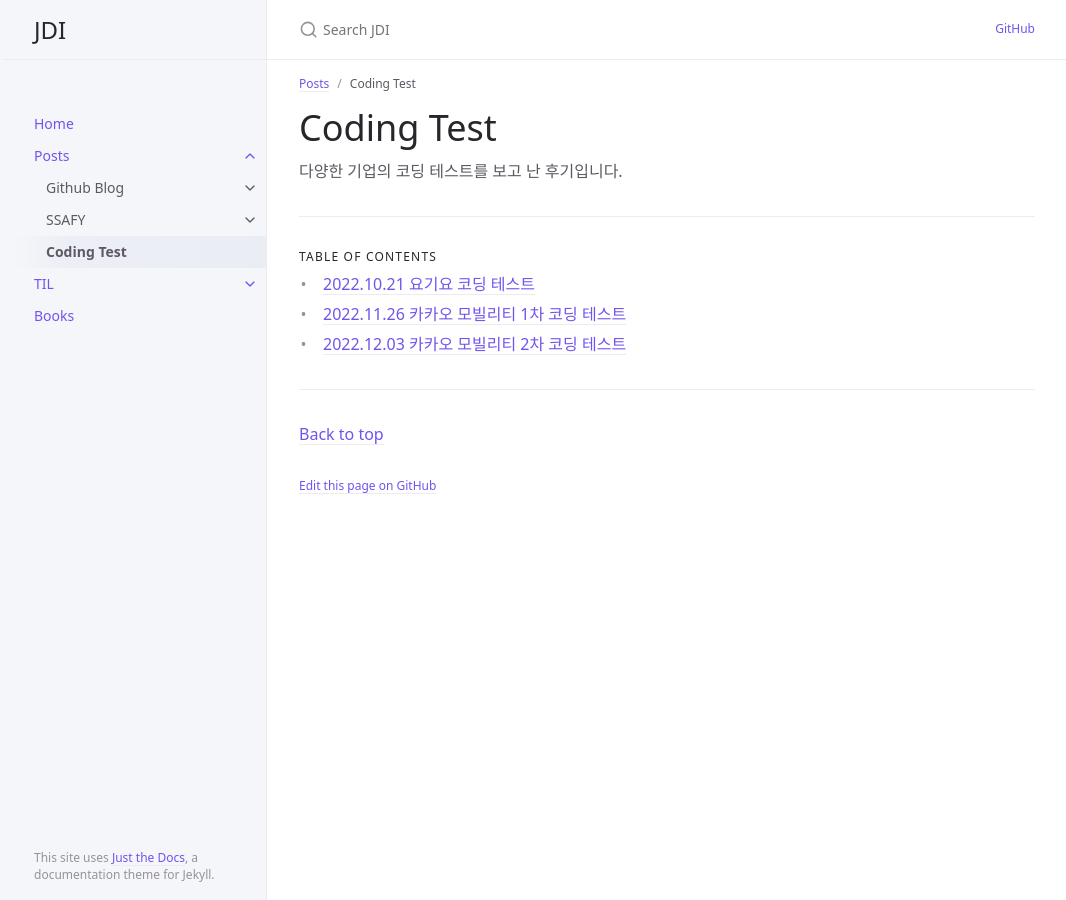
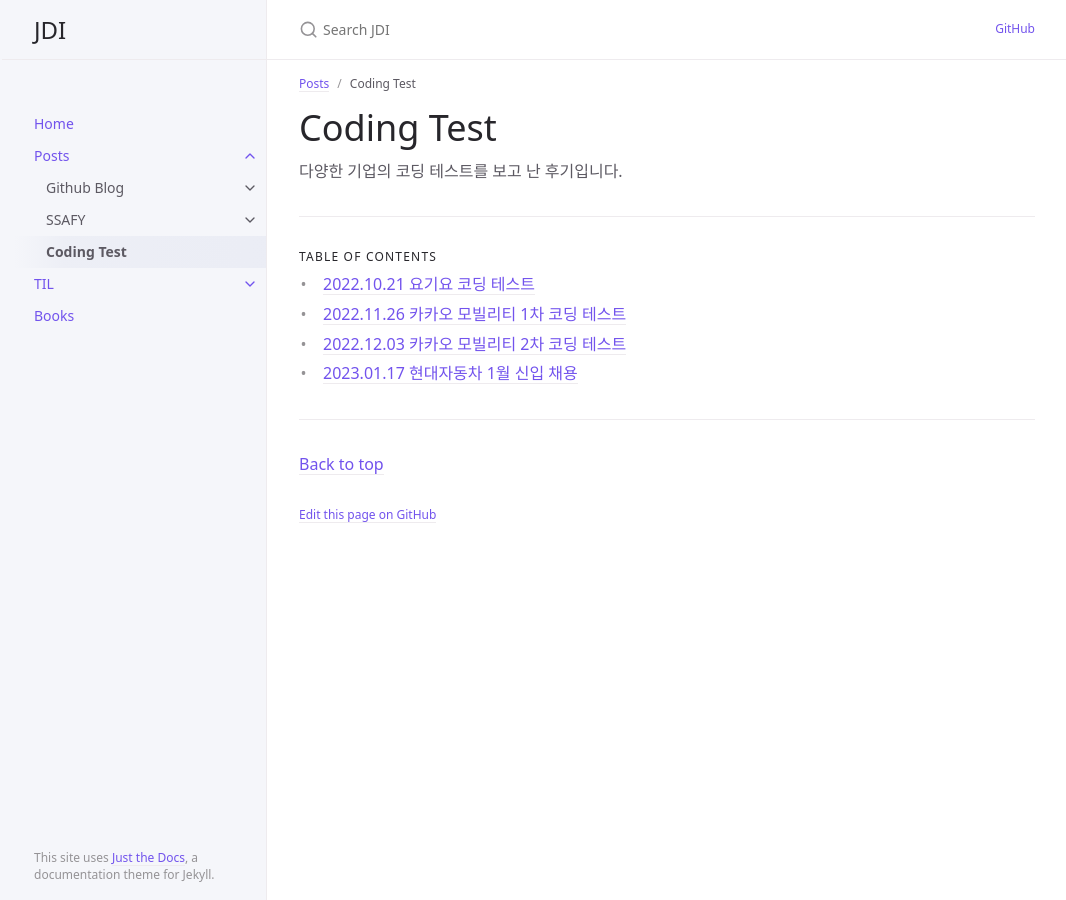
Before and after one commit to manchott/manchott-manchott.github.io, a Jekyll site: the page built from docs/posts/coding-test/introduction.md, in a window 1280 px wide. Shown: the whole page, without its empty margins (105-1171 px from the left). Built offline with Jekyll 4.4.1, drawn with Linux system fonts in a browser that asks for light colours; part of the change alters nothing that is shown.

Commit message:
upload post

```diff
--- a/docs/posts/coding-test/2022_12_03_kakao-mobility-2.md
+++ b/docs/posts/coding-test/2022_12_03_kakao-mobility-2.md
@@ -3,10 +3,10 @@ layout: default
 title: 2022.12.03 카카오 모빌리티 2차 코딩 테스트
 parent: Coding Test
 grand_parent: Posts
-last_modified_date: 2022-12-04
+last_modified_date: 2023-01-17
 ---
 
-# 2022.11.26 카카오 모빌리티 2차 코딩 테스트
+# 2022.12.03 카카오 모빌리티 2차 코딩 테스트
 {: .no_toc }
 
 ## TABLE OF CONTENTS
--- /dev/null
+++ b/docs/posts/coding-test/2023_01_17_hyundai_jan.md
@@ -0,0 +1,49 @@
+---
+layout: default
+title: 2023.01.17 현대자동차 1월 신입 채용
+parent: Coding Test
+grand_parent: Posts
+last_modified_date: 2023-01-17
+---
+
+# 2023.01.17 현대자동차 1월 신입 채용
+{: .no_toc }
+
+## TABLE OF CONTENTS
+{: .no_toc .text-delta }
+
+1. TOC
+{:toc}
+
+---
+
+## 현대자동차 1월 신입 채용
+* 일시: 2023.01.17 10:00~12:30
+* 플랫폼: Softeer
+* 사용 언어: Python
+* 문제 수: 3
+* 특이점: 현대자동차에서 운영하는 Softeer 사이트에서 진행. 화면공유, 웹캠, 모바일캠 3종세트. 중간에 화장실도 못 감.
+
+자소서가 15일 자정까지 제출이었고 16일에 코딩테스트 관련 메일이 왔다. 확인해보니 코테 날짜가 17일... 자소서 제출한 전원이 코테 볼 수 있게 한 것 같다. 근데 두 문제는 쉽고 한 문제가 너무 어려웠어서 자소서에서 갈릴 것 같다. 나는 자소서를 3시간만에 휘갈겨 써서 내버려서... 그냥 경험했다고 생각하고 넘어가려 한다.
+
+
+## 2번 문제: 단순 구현(20분)
+회사에서 각 사원의 출퇴근을 기록하는데 그 기록이 꼬였다. 그래서 기록이 꼬인 사람의 수를 세면 되는 문제.
+사람 이름, 시간, 출퇴근이 주어진다. 출근을 2번 이상, 퇴근을 2번 이상, 출근 혹은 퇴근 중 하나만 했거나 퇴근이 출근보다 빠르면 기록이 꼬인 것이다.
+
+그냥 빡구현하면 되었던 문제이다. 나는 사람 이름을 key로 하는 딕셔너리를 만들어서 사람의 출퇴근을 쭉 기록한 뒤 각 사람별로 기록을 뒤져보며 문제가 있으면 꼬인 사람 수에 +1을 했다.
+
+
+## 2번 문제: 조합(40분+)
+총 용량이 M인 연료통을 채우기 위해 연료가 담긴 N개의 연료병 중 최대 3개의 연료병을 이용해야하는데 이때 넘치는 연료를 최소로 해야 한다. 꼭 3개를 쓸 필요가 없는게 문제의 포인트였다.
+
+itertools의 combination을 써서 모든 연료병 중 3개를 선택하는 조합을 구했다(`nC3`). 근데 이렇게 했더니 꼭 3개를 쓸 필요 없는 경우인데도 꼭 3개를 쓰게 되어서 `[0, 0]`을 추가해서 조합을 구했다. N의 최댓값이 20이라 경우의 수가 `22C3`이라서 따로 백트래킹은 하지 않고 풀었다.
+
+
+## 3번 문제: 식 세우기(1시간+, 못풀음)
+엘리베이터를 만드는데 13은 불길한 숫자라서 13이 들어간 층은 그냥 건너뛸 것이다. 12층 바로 다음에 14층이 오는 식으로... 쵣대 10^18층을 만들 것인데 임의의 숫자가 주어지면 이는 사실 몇층인지 구해야한다. 가령 12는 12층 그대로이고, 14는 사실 13층인 것이다.
+
+일단 범위가 10^18인 것을 보고 이건 무지성 탐색으로는 안됨을 느꼈다. 그래서 식을 세우고 규칙을 찾으려 했는데.. 대충 감이 왔지만 시험시간이 20분정도밖에 남지 않아서 그냥 포기하고 나왔다. 누구는 이분탐색으로 풀어야한다고 하던데 규칙찾고 식 세우면 될 것 같기도 하다.
+
+## 후기
+아무리 생각해도 1, 2번은 다들 풀었을 것이고 3번은 극극소수만 풀었을 것이라서 자소서가 중요할 것 같다. 그런데 나는 자소서가 엉망진창이니 아마 안되겠지. 다음 기업 지원서 써야겠다.
```
